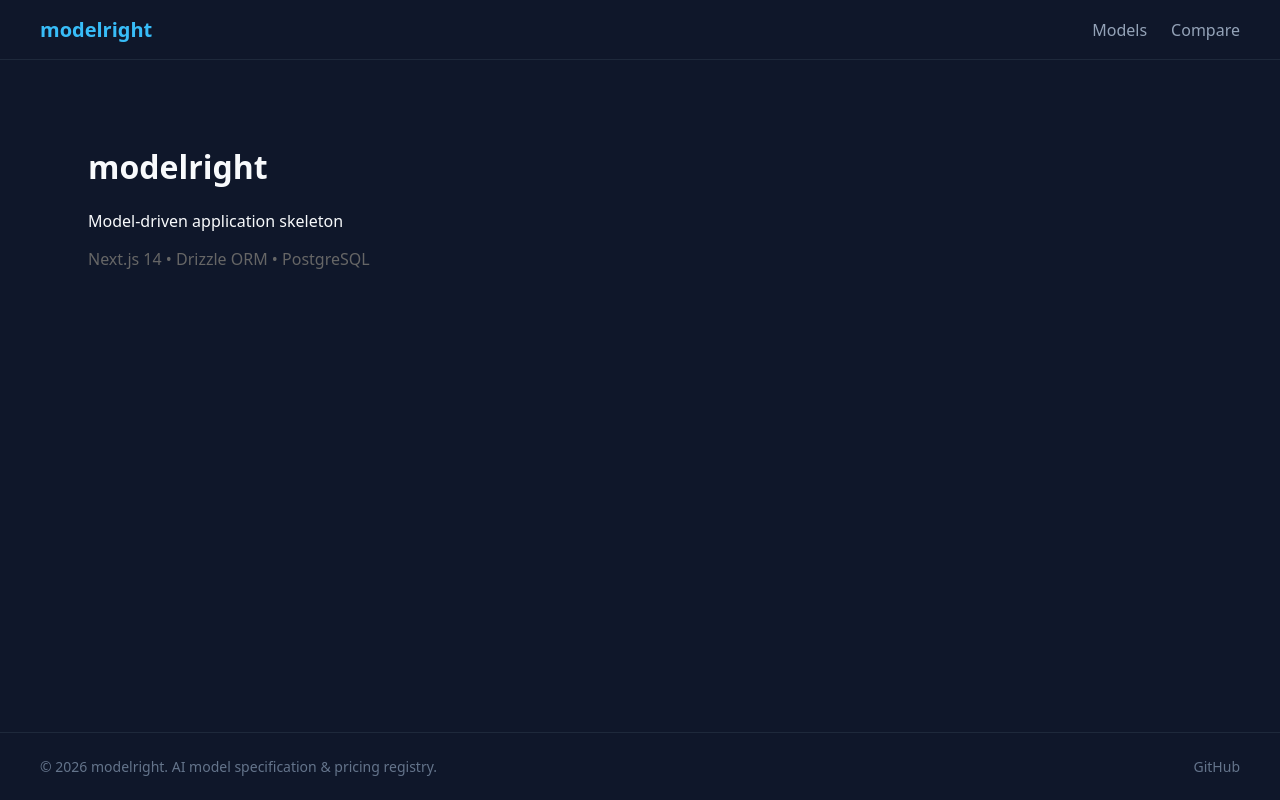
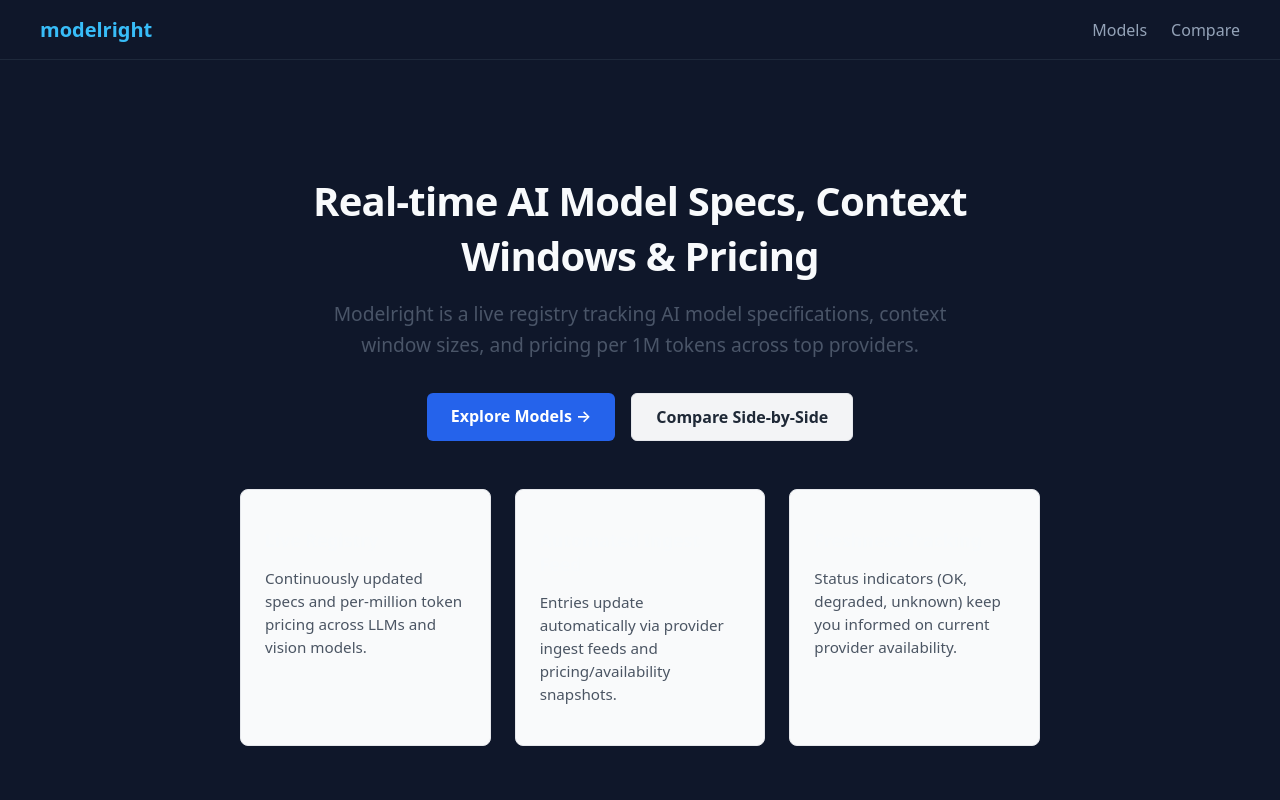
Before and after one commit to homezloco/modelright, a Next.js app: page / in a window 1280 px wide. Shown: the top 800 px of the page. Built offline with nearby package versions, Linux system fonts and the light colour scheme.

Commit message:
Update landing page with AI model registry copy and CTAs (#11)
* q-0011: update landing page positioning copy and tick QUEUE.md

* Fix invalid style property tracking -> letterSpacing in src/app/page.tsx

```diff
--- a/src/app/page.tsx
+++ b/src/app/page.tsx
@@ -1,11 +1,70 @@
+import Link from 'next/link';
+
 export default function Home() {
   return (
-    <main style={{ padding: '2rem', fontFamily: 'system-ui, sans-serif' }}>
-      <h1>modelright</h1>
-      <p>Model-driven application skeleton</p>
-      <p style={{ marginTop: '1rem', color: '#666' }}>
-        Next.js 14 • Drizzle ORM • PostgreSQL
-      </p>
+    <main style={{ maxWidth: '800px', margin: '0 auto', padding: '3rem 1.5rem', fontFamily: 'system-ui, -apple-system, sans-serif' }}>
+      <section style={{ marginBottom: '3rem', textAlign: 'center' }}>
+        <h1 style={{ fontSize: '2.5rem', fontWeight: 800, marginBottom: '1rem', letterSpacing: '-0.02em' }}>
+          Real-time AI Model Specs, Context Windows & Pricing
+        </h1>
+        <p style={{ fontSize: '1.2rem', color: '#4a5568', lineHeight: 1.6, maxWidth: '650px', margin: '0 auto 2rem' }}>
+          Modelright is a live registry tracking AI model specifications, context window sizes, and pricing per 1M tokens across top providers.
+        </p>
+        <div style={{ display: 'flex', gap: '1rem', justifyContent: 'center' }}>
+          <Link
+            href="/models"
+            style={{
+              backgroundColor: '#2563eb',
+              color: '#ffffff',
+              padding: '0.75rem 1.5rem',
+              borderRadius: '0.375rem',
+              fontWeight: 600,
+              textDecoration: 'none'
+            }}
+          >
+            Explore Models &rarr;
+          </Link>
+          <Link
+            href="/compare"
+            style={{
+              backgroundColor: '#f3f4f6',
+              color: '#1f2937',
+              padding: '0.75rem 1.5rem',
+              borderRadius: '0.375rem',
+              fontWeight: 600,
+              textDecoration: 'none',
+              border: '1px solid #e5e7eb'
+            }}
+          >
+            Compare Side-by-Side
+          </Link>
+        </div>
+      </section>
+
+      <section style={{ display: 'grid', gridTemplateColumns: 'repeat(auto-fit, minmax(220px, 1fr))', gap: '1.5rem', marginBottom: '4rem' }}>
+        <div style={{ padding: '1.5rem', border: '1px solid #e5e7eb', borderRadius: '0.5rem', backgroundColor: '#f9fafb' }}>
+          <h2 style={{ fontSize: '1.1rem', fontWeight: 700, marginBottom: '0.5rem' }}>Live Registry</h2>
+          <p style={{ fontSize: '0.95rem', color: '#4b5563', lineHeight: 1.5 }}>
+            Continuously updated specs and per-million token pricing across LLMs and vision models.
+          </p>
+        </div>
+        <div style={{ padding: '1.5rem', border: '1px solid #e5e7eb', borderRadius: '0.5rem', backgroundColor: '#f9fafb' }}>
+          <h2 style={{ fontSize: '1.1rem', fontWeight: 700, marginBottom: '0.5rem' }}>Automated Ingest Feed</h2>
+          <p style={{ fontSize: '0.95rem', color: '#4b5563', lineHeight: 1.5 }}>
+            Entries update automatically via provider ingest feeds and pricing/availability snapshots.
+          </p>
+        </div>
+        <div style={{ padding: '1.5rem', border: '1px solid #e5e7eb', borderRadius: '0.5rem', backgroundColor: '#f9fafb' }}>
+          <h2 style={{ fontSize: '1.1rem', fontWeight: 700, marginBottom: '0.5rem' }}>Freshness Tracking</h2>
+          <p style={{ fontSize: '0.95rem', color: '#4b5563', lineHeight: 1.5 }}>
+            Status indicators (OK, degraded, unknown) keep you informed on current provider availability.
+          </p>
+        </div>
+      </section>
+
+      <footer style={{ borderTop: '1px solid #e5e7eb', paddingTop: '1.5rem', textAlign: 'center', color: '#9ca3af', fontSize: '0.875rem' }}>
+        Built with Next.js 14 • Drizzle ORM • PostgreSQL
+      </footer>
     </main>
   );
 }
```
Also changed, not shown: 2 other files (tests, documents, lock files or other folders).
